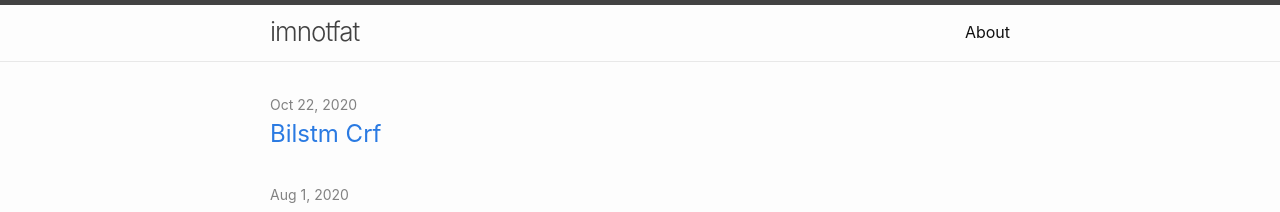
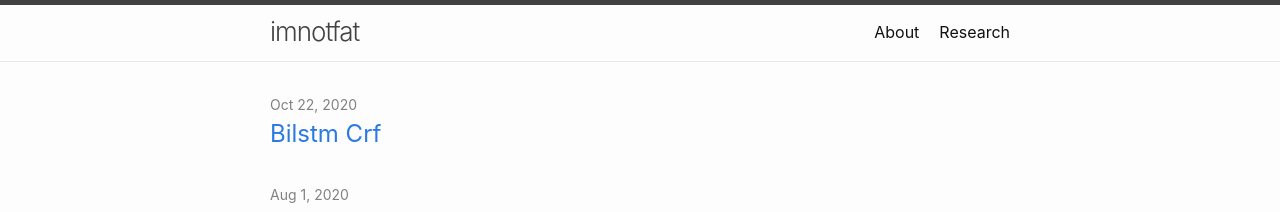
Before and after one commit to quocdat32461997/quocdat32461997.github.io, a Jekyll site: the page built from index.md, in a window 1280 px wide. Shown: the top 212 px of the page. Built offline with Jekyll 4.4.1, drawn with Linux system fonts in a browser that asks for light colours.

Commit message:
Update _config.yml

```diff
--- a/_config.yml
+++ b/_config.yml
@@ -50,6 +50,7 @@ minima:
 # this and add the path to the pages in order as they should show up
 header_pages:
  - about.md
+ - research.md
  - index.md
 
 # Build settings
```
